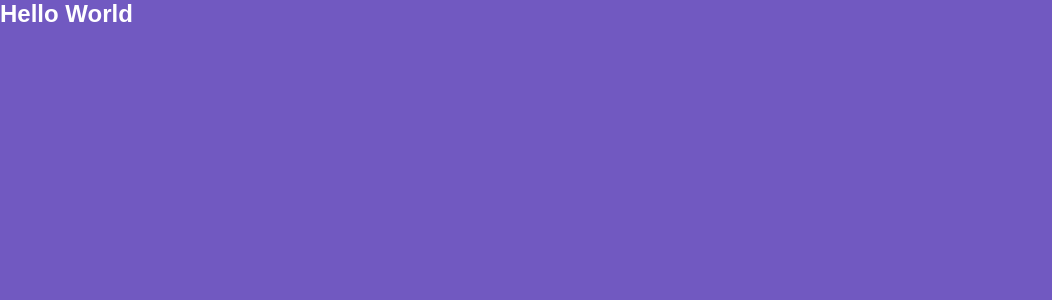
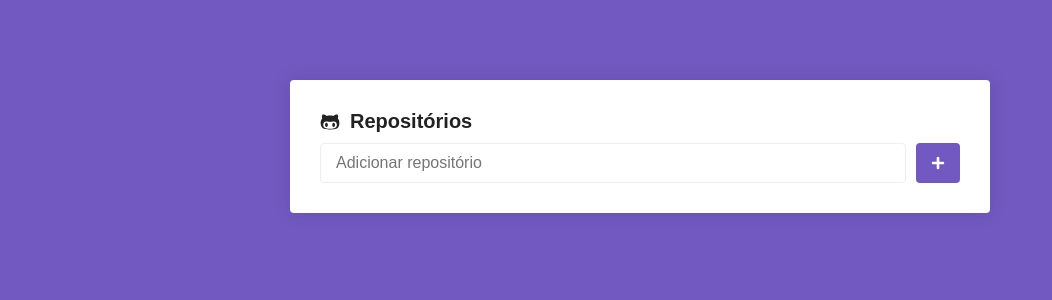
Before and after one commit to Rodrigo-Barrettoo/Bootcamp-Projeto01-React, a React (Create React App) app: page / in a window 1280 px wide. Shown: the top 300 px of the page, without its empty margins (0-1052 px from the left). Built offline with nearby package versions, Linux system fonts and the light colour scheme; the HTML template or start-up script is replaced by a standard one.

Commit message:
Estilização da pagina main

```diff
--- a/package.json
+++ b/package.json
@@ -8,6 +8,7 @@
     "@testing-library/user-event": "^7.1.2",
     "react": "^16.12.0",
     "react-dom": "^16.12.0",
+    "react-icons": "^3.9.0",
     "react-router-dom": "^5.1.2",
     "react-scripts": "3.4.0",
     "styled-components": "^5.0.1"
--- a/src/pages/Main/index.js
+++ b/src/pages/Main/index.js
@@ -1,7 +1,23 @@
 import React from 'react';
 
-import { Title } from './styles';
+import { FaGithubAlt, FaPlus } from 'react-icons/fa';
+import { Container, Form, SubmitButton } from './styles';
 
 export default function Main() {
-  return <Title>Hello World</Title>;
+  return (
+    <Container>
+      <h1>
+        <FaGithubAlt />
+        Repositórios
+      </h1>
+
+      <Form onSubmit={() => {}}>
+        <input type="text" placeholder="Adicionar repositório" />
+
+        <SubmitButton>
+          <FaPlus color="#FFF" size={14} />
+        </SubmitButton>
+      </Form>
+    </Container>
+  );
 }
--- a/src/pages/Main/styles.js
+++ b/src/pages/Main/styles.js
@@ -1,12 +1,49 @@
 import styled from 'styled-components';
 
-export const Title = styled.h1`
-  font-size: 24px;
-  color: ${props => (props.error ? 'red' : '#fff')};
-  font-family: Arial, Helvetica, sans-serif;
+export const Container = styled.div`
+  max-width: 700px;
+  background: #fff;
+  border-radius: 4px;
+  box-shadow: 0 0 20px rgba(0, 0, 0, 0.1);
+  padding: 30px;
+  margin: 80px auto;
 
-  small {
-    font-size: 14px;
-    color: #333;
+  h1 {
+    font-size: 20px;
+    display: flex;
+    flex-direction: row;
+    align-items: center;
+
+    svg {
+      margin-right: 10px;
+    }
   }
 `;
+
+export const Form = styled.form`
+  margin-top: 10px;
+  display: flex;
+  flex-direction: row;
+
+  input {
+    flex: 1;
+    border: 1px solid #eee;
+    padding: 10px 15px;
+    border-radius: 4px;
+    font-size: 16px;
+  }
+`;
+
+export const SubmitButton = styled.button.attrs({
+  type: 'submit',
+})`
+  background: #7159c1;
+  border: 0;
+  padding: 0 15px;
+  margin-left: 10px;
+  border-radius: 4px;
+
+  display: flex;
+  justify-content: center;
+  align-items: center;
+`;
```
Also changed, not shown: 1 other file (tests, documents, lock files or other folders).
